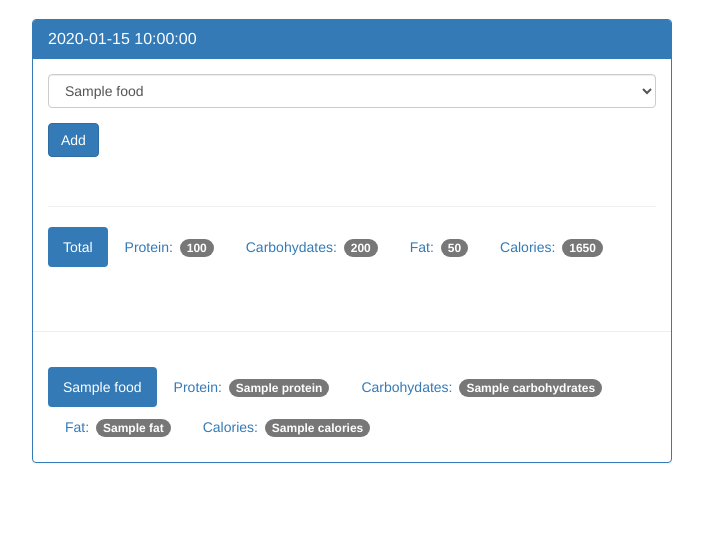
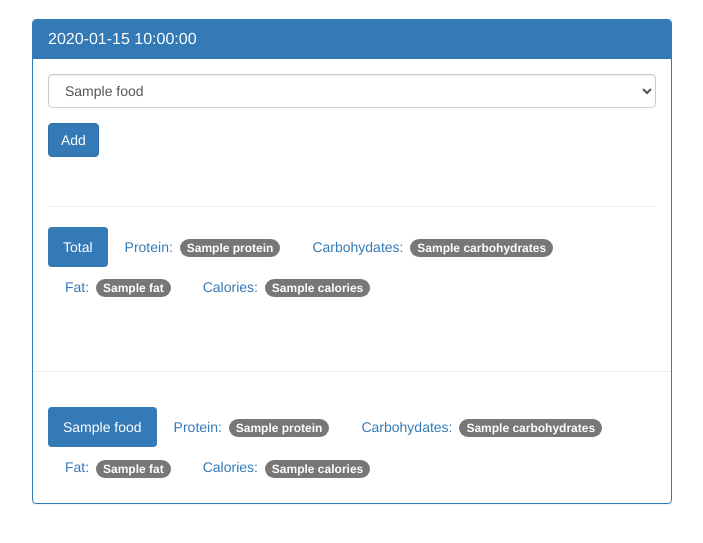
Before and after one commit to keybipl/UdemyDemo, a Flask app: template templates/day.html in a window 1280 px wide. Shown: the part 51-594 px from the top of the page, without its empty margins (288-991 px from the left). Run offline with Flask 2, Linux system fonts and the light colour scheme; the template is opened without the code that fills it: most values are stand-ins (such as "Sample title", 1, 10 or a date in 2020); some libraries are stand-ins or nearby versions.

Commit message:
41 completed

```diff
--- a/app.py
+++ b/app.py
@@ -71,7 +71,19 @@ def view(date):
         [date])
     log_results = log_cur.fetchall()
 
-    return render_template('day.html', date=pretty_date, food_results=food_results, log_results=log_results)
+    totals = {}
+    totals['protein'] = 0
+    totals['carbohydrates'] = 0
+    totals['fat'] = 0
+    totals['calories'] = 0
+
+    for food in log_results:
+        totals['protein'] += food['protein']
+        totals['carbohydrates'] += food['carbohydrates']
+        totals['fat'] += food['fat']
+        totals['calories'] += food['calories']
+
+    return render_template('day.html', date=pretty_date, food_results=food_results, log_results=log_results, totals=totals)
 
 
 @app.route('/food', methods=['GET', 'POST'])
--- a/templates/day.html
+++ b/templates/day.html
@@ -58,10 +58,10 @@
 
               <ul class="nav nav-pills" role="tablist">
                 <li class="active"><a>Total</a></li>
-                <li><a>Protein: <span class="badge">100</span></a></li>
-                <li><a>Carbohydates: <span class="badge">200</span></a></li>
-                <li><a>Fat: <span class="badge">50</span></a></li>
-                <li><a>Calories: <span class="badge">1650</span></a></li>
+                <li><a>Protein: <span class="badge">{{ totals.protein }}</span></a></li>
+                <li><a>Carbohydates: <span class="badge">{{ totals.carbohydrates }}</span></a></li>
+                <li><a>Fat: <span class="badge">{{ totals.fat }}</span></a></li>
+                <li><a>Calories: <span class="badge">{{ totals.calories }}</span></a></li>
               </ul>
 
             </div>
```
